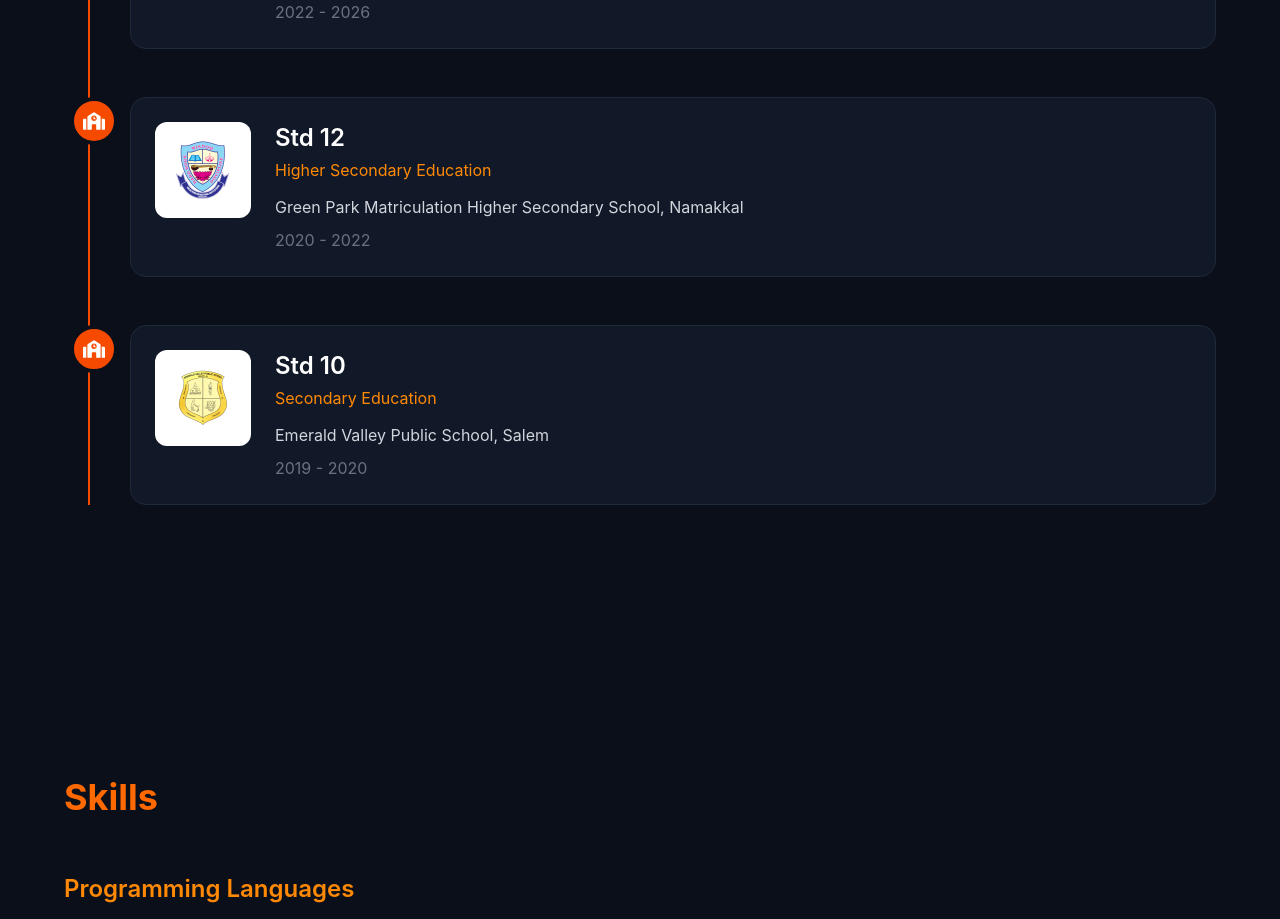
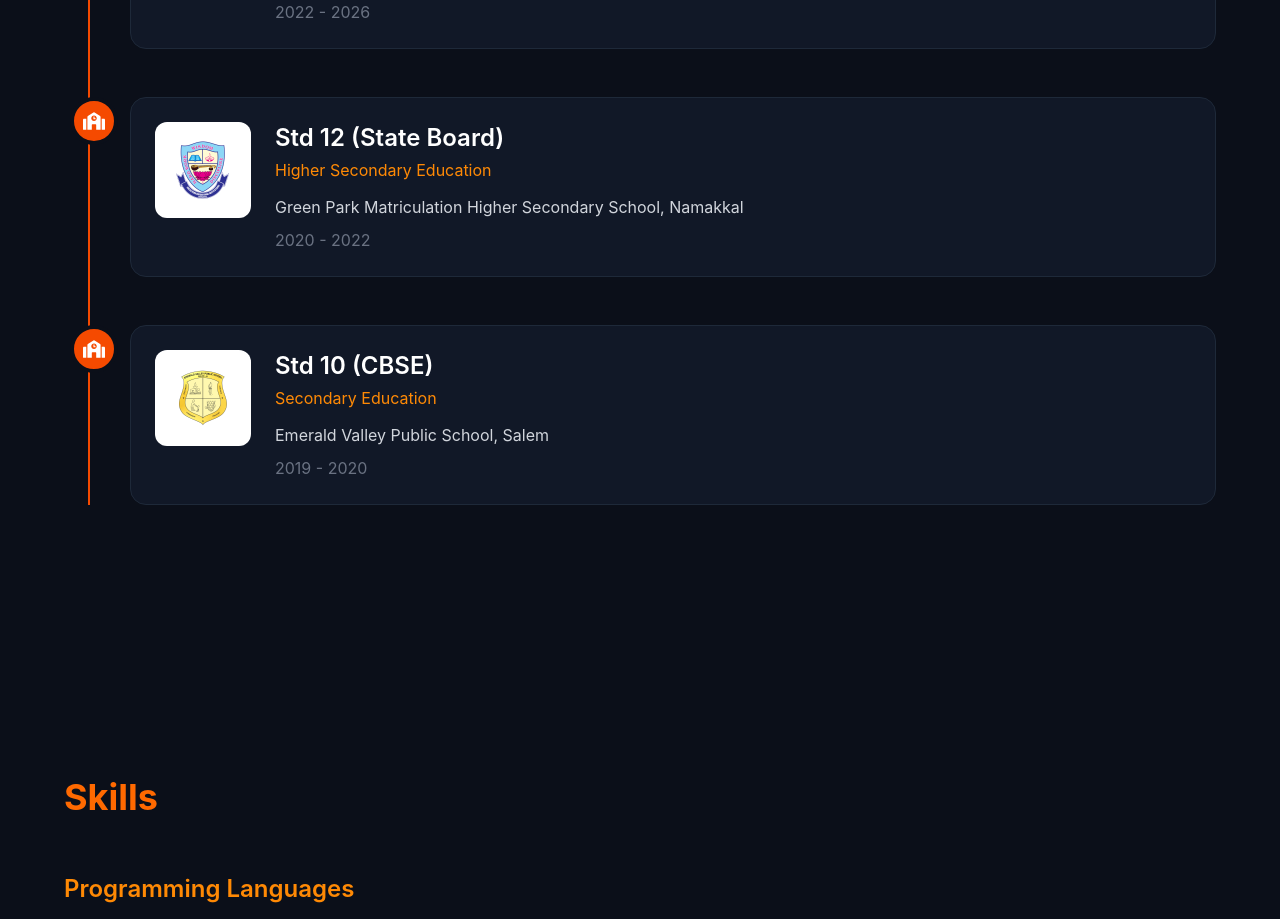
Before and after one commit to vbrprabhu2004/vbrp_new_portfolio, a React (Vite) app: page / in a window 1280 px wide. Shown: the part 1640-2559 px from the top of the page. Built offline with nearby package versions, Linux system fonts and the light colour scheme.

Commit message:
Update education titles for clarity

```diff
--- a/src/components/Education.jsx
+++ b/src/components/Education.jsx
@@ -15,7 +15,7 @@ const education = [
     icon: <FaGraduationCap size={22} />,
   },
   {
-    title: "Std 12",
+    title: "Std 12 (State Board)",
     subtitle: "Higher Secondary Education",
     institution: "Green Park Matriculation Higher Secondary School, Namakkal",
     duration: "2020 - 2022",
@@ -23,7 +23,7 @@ const education = [
     icon: <FaSchool size={22} />,
   },
   {
-    title: "Std 10",
+    title: "Std 10 (CBSE)",
     subtitle: "Secondary Education",
     institution: "Emerald Valley Public School, Salem",
     duration: "2019 - 2020",
```
